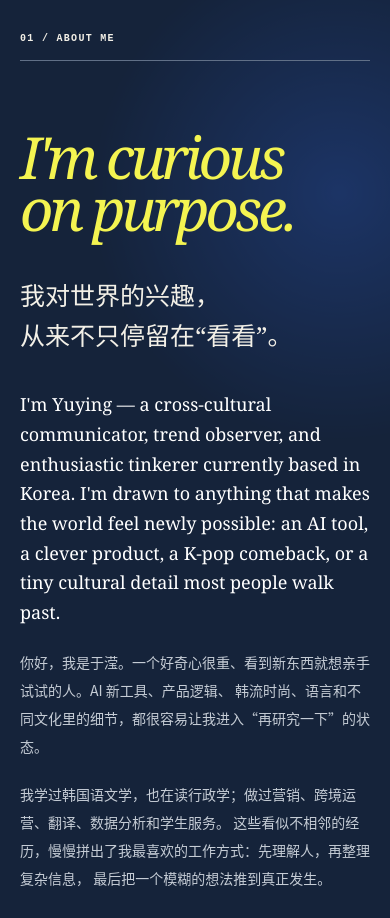
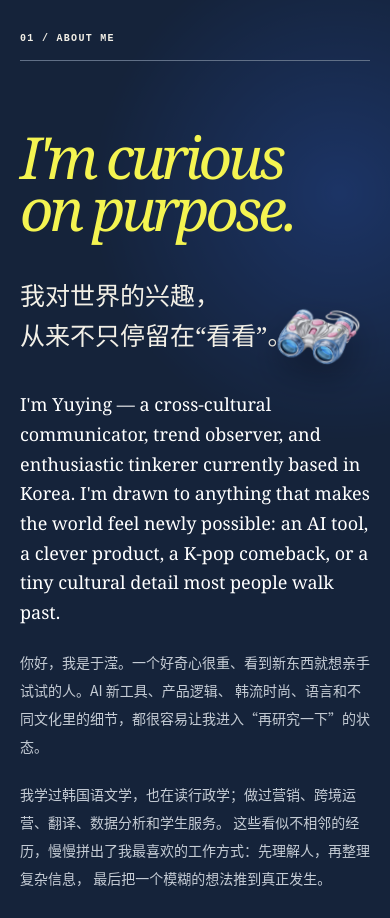
Before and after one commit to yuy798224-wq/somnusyy, a Next.js app: page / in a window 390 px wide. Shown: the part 1160-2078 px from the top of the page. Built offline with nearby package versions, Linux system fonts and the light colour scheme.

Commit message:
Prevent about overlap and add Y2K binoculars

```diff
--- a/app/globals.css
+++ b/app/globals.css
@@ -136,8 +136,16 @@ main { overflow: hidden; }
 .fileTag { padding: 7px 10px; background: var(--acid); border: 1px solid; box-shadow: 2px 2px 0; }
 .about { background: var(--ink); color: var(--paper); }
 .about::before { content: ""; position: absolute; z-index: 0; inset: 0; opacity: .25; background: radial-gradient(circle at 87% 17%, var(--blue), transparent 21%), radial-gradient(circle at 12% 88%, var(--pink), transparent 18%); }
-.aboutWidget { right: 4vw; top: 42%; }
+.aboutTitle { min-width: 0; }
+.aboutTitle .aboutWidget { position: relative; inset: auto; width: 218px; margin: 46px 6px 0 auto; color: var(--ink); }
+.lookMoment { position: relative; display: inline-block; }
+.lookMoment img { position: absolute; z-index: 3; width: 145px; max-width: none; right: -142px; top: 50%; transform: translateY(-48%) rotate(-8deg); filter: drop-shadow(0 12px 15px rgba(0,0,0,.32)); pointer-events: none; animation: binocularFocus 5s ease-in-out infinite; }
 .aboutOrbit { right: -80px; top: 17%; color: var(--aqua); }
+@keyframes binocularFocus {
+  0%,100% { transform: translateY(-48%) rotate(-8deg) scale(1); }
+  46% { transform: translateY(-55%) rotate(-2deg) scale(1.07); filter: drop-shadow(0 16px 18px rgba(0,0,0,.38)) hue-rotate(0); }
+  52% { transform: translateY(-55%) rotate(-2deg) scale(.98); filter: drop-shadow(0 9px 13px rgba(0,0,0,.3)) hue-rotate(24deg); }
+}
 .about .sectionTop { border-color: #617087; }
 .about .fileTag { color: var(--ink); }
 .aboutGrid { display: grid; grid-template-columns: .9fr 1.1fr; gap: 9vw; margin: 70px 0; }
@@ -333,6 +341,7 @@ footer > a { display: flex; justify-content: space-between; padding: 20px 0; bor
   .aboutGrid, .projectsIntro, .experienceHead, .notesHead, .lifeHead { grid-template-columns: 1fr; gap: 35px; }
   .aboutTitle p, .projectsIntro h2, .experienceHead h2, .notesHead h2, .lifeHead h2 { font-size: 58px; }
   .aboutCopy .english { font-size: 18px; }
+  .lookMoment img { width: 110px; right: -90px; opacity: .9; }
   .projectGrid { grid-template-columns: 1fr; gap: 16px; }
   .projectCard, .projectCard.pink, .projectCard.paper { min-height: auto; transform: none; padding: 23px; }
   .projectCard h3 { margin-top: 38px; font-size: 40px; }
@@ -388,6 +397,8 @@ footer > a { display: flex; justify-content: space-between; padding: 20px 0; bor
   .heroMeta span:last-child { display: none; }
   .hero::before { width: 300px; height: 300px; }
   .heroPhone { width: 135px; right: -45px; bottom: 55px; }
+  .lookMoment { padding-right: 62px; }
+  .lookMoment img { width: 83px; right: -5px; top: 62%; }
   .projectCard h3 { font-size: 34px; }
   .sectionTop .fileTag { display: none; }
   .computerMenu { gap: 11px; font-size: 9px; }
--- a/app/page.tsx
+++ b/app/page.tsx
@@ -182,7 +182,6 @@ export default function Home() {
       </section>
 
       <section className="about section" id="about">
-        <SystemWidget className="aboutWidget" />
         <span className="orbitRing aboutOrbit" aria-hidden="true"><i>✦</i></span>
         <div className="sectionTop">
           <p className="sectionLabel">01 / ABOUT ME</p>
@@ -191,7 +190,13 @@ export default function Home() {
         <div className="aboutGrid">
           <div className="aboutTitle">
             <p>I&apos;m curious<br />on purpose.</p>
-            <h2>我对世界的兴趣，<br />从来不只停留在“看看”。</h2>
+            <h2>
+              我对世界的兴趣，<br />
+              <span className="lookMoment">从来不只停留在“看看”。
+                <img src="/decor/y2k-binoculars.webp" alt="" aria-hidden="true" />
+              </span>
+            </h2>
+            <SystemWidget className="aboutWidget" />
           </div>
           <div className="aboutCopy">
             <p className="english">
```
Also changed, not shown: public/decor/y2k-binoculars.webp (added).
